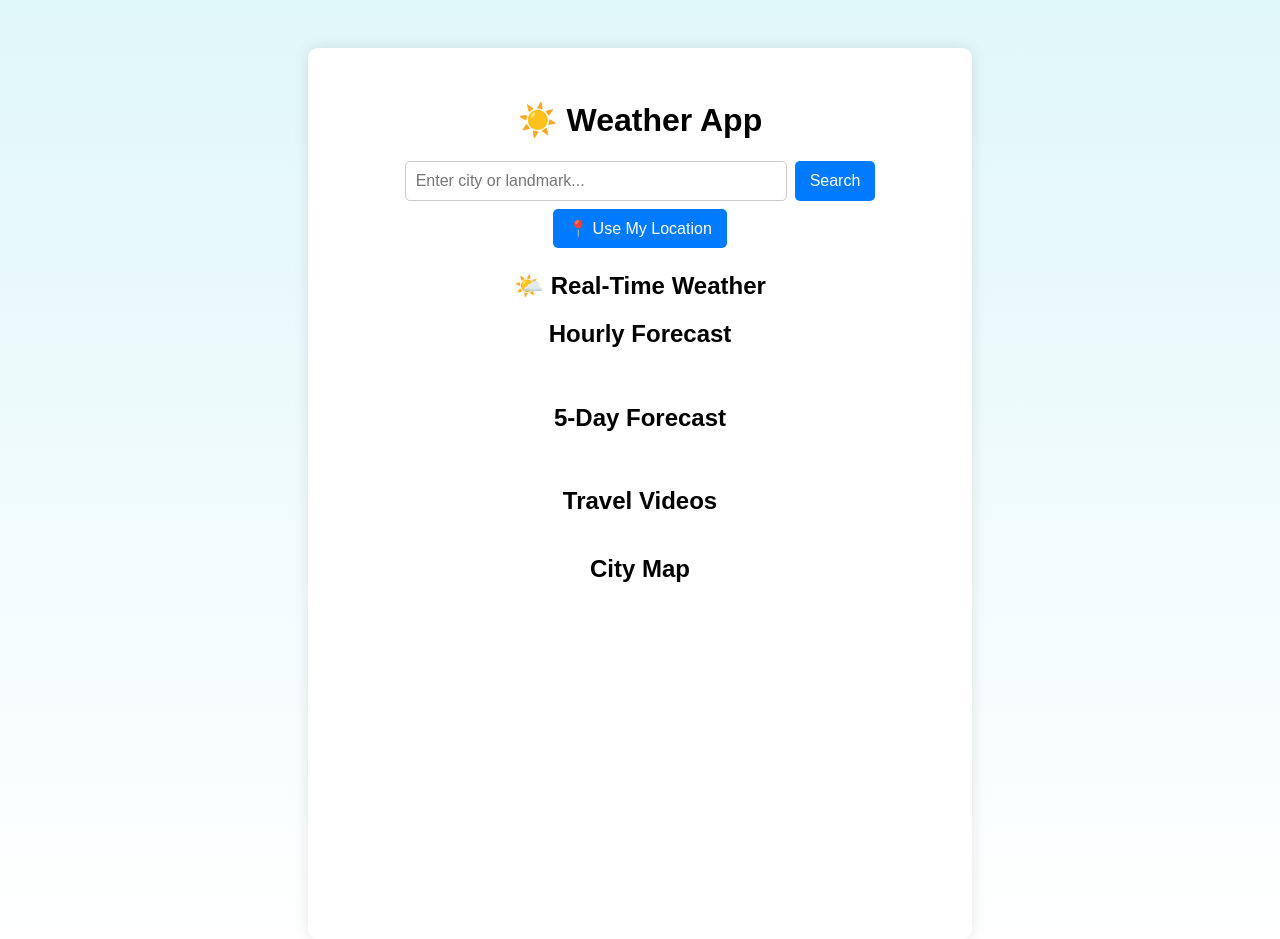
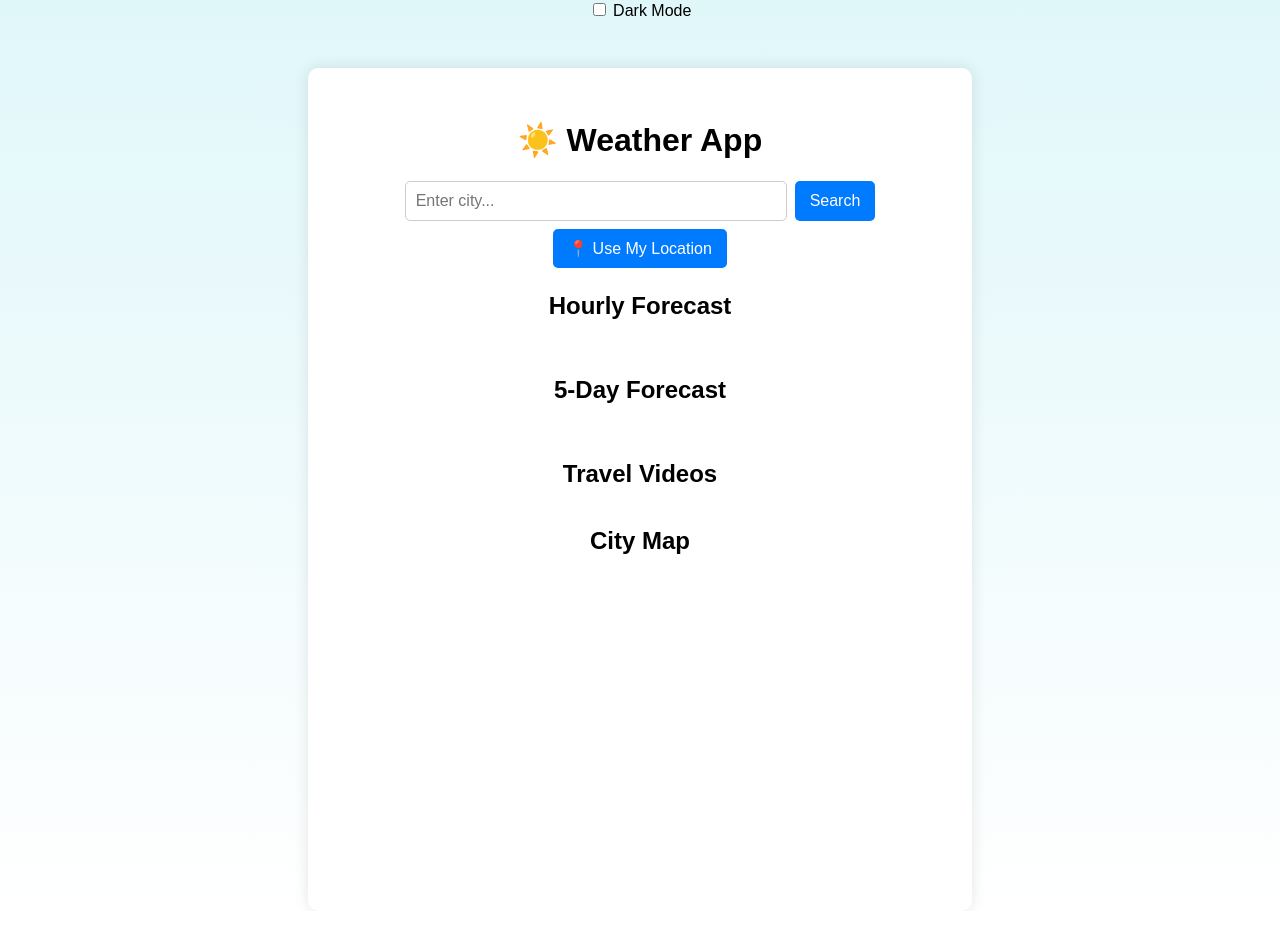
Before and after one commit to Nightyelf2403/wa, a website: page frontend/index.html in a window 1280 px wide. After the commit the page ends 911 px from the top, so only its background shows below. Drawn offline with Linux system fonts and the light colour scheme.

Commit message:
Update index.html

```diff
--- a/frontend/index.html
+++ b/frontend/index.html
@@ -1,26 +1,32 @@
 <!DOCTYPE html>
 <html lang="en">
 <head>
-  <meta charset="UTF-8">
-  <meta name="viewport" content="width=device-width, initial-scale=1.0">
+  <meta charset="UTF-8" />
+  <meta name="viewport" content="width=device-width, initial-scale=1.0"/>
   <title>Weather App</title>
-  <link rel="stylesheet" href="style.css">
+  <link rel="stylesheet" href="style.css" />
 </head>
 <body>
+  <div class="toggle-container">
+    <label class="switch">
+      <input type="checkbox" id="darkModeToggle" />
+      <span class="slider"></span>
+    </label>
+    <span>Dark Mode</span>
+  </div>
+
   <div class="container">
     <h1>☀️ Weather App</h1>
     <div class="search-bar">
-      <input type="text" id="cityInput" placeholder="Enter city or landmark...">
+      <input type="text" id="cityInput" placeholder="Enter city..." />
       <button id="searchBtn">Search</button>
       <button id="geoBtn">📍 Use My Location</button>
     </div>
-
     <div id="errorMessage" class="error"></div>
 
-    <div id="forecastSection" class="hidden">
-      <h2>🌤️ Real-Time Weather</h2>
-      <div id="currentWeather" class="current-weather"></div>
+    <div id="currentWeather" class="hidden"></div>
 
+    <div id="forecastSection" class="forecast hidden">
       <h2>Hourly Forecast</h2>
       <div id="hourlyForecast" class="forecast-grid"></div>
 
```
